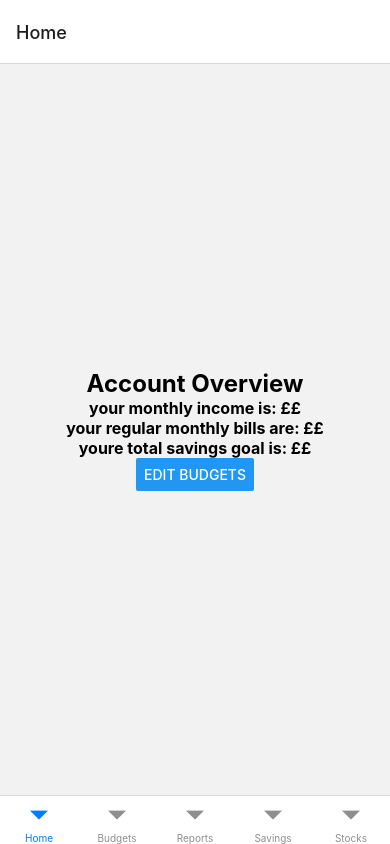
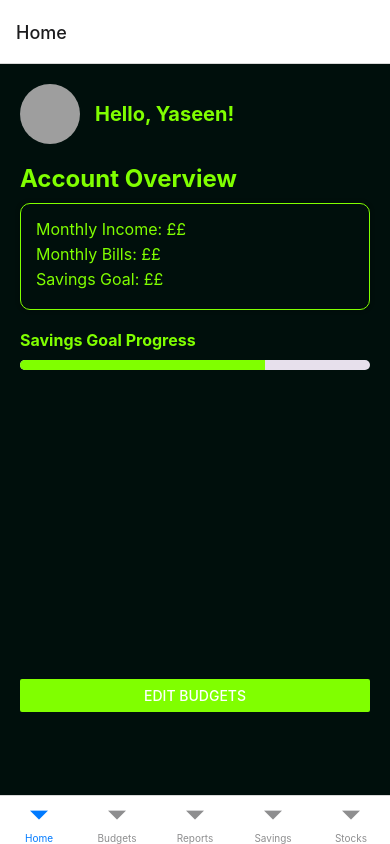
Before and after one commit to yasfeh12/moneywise--frontend, a React Native app: screen /Main in a window 390 px wide. Built offline with nearby package versions, Linux system fonts and the light colour scheme; grey boxes are pictures that could not be loaded.

Commit message:
added more functionality and strylings to the template

```diff
--- a/package.json
+++ b/package.json
@@ -19,6 +19,7 @@
     "react-dom": "18.2.0",
     "react-native": "0.74.5",
     "react-native-chart-kit": "^6.12.0",
+    "react-native-confetti-cannon": "^1.5.2",
     "react-native-paper": "^5.12.5",
     "react-native-safe-area-context": "4.10.5",
     "react-native-screens": "3.31.1",
--- a/screens/BudgetScreen.js
+++ b/screens/BudgetScreen.js
@@ -1,51 +1,142 @@
 import React, { useState } from "react";
-import { View, Text, TextInput, Button, StyleSheet } from "react-native";
+import {
+  View,
+  Text,
+  TextInput,
+  Button,
+  StyleSheet,
+  Picker,
+  Switch,
+} from "react-native";
 import { ProgressBar } from "react-native-paper";
 
 const BudgetScreen = () => {
   const [expense, setExpense] = useState("");
+  const [category, setCategory] = useState("Food");
+  const [isEssential, setIsEssential] = useState(false);
   const [progress, setProgress] = useState(0.4);
+
+  const categories = [
+    "Food",
+    "Clothes",
+    "Childcare",
+    "Animal Care",
+    "Transportation",
+    "Entertainment",
+    "Health",
+    "Utilities",
+    "Housing",
+    "Groceries",
+    "Other",
+  ];
+
+  const handleAddExpense = () => {
+    console.log({
+      expense,
+      category,
+      isEssential: isEssential ? "Essential" : "Non-Essential",
+    });
+    setExpense("");
+    setCategory("Food");
+    setIsEssential(false);
+  };
 
   return (
     <View style={styles.container}>
       <Text style={styles.title}>Budget</Text>
-
       <View style={styles.card}>
-        <Text>Essential Expenses</Text>
-        <ProgressBar progress={progress} color="green" />
+        <Text style={styles.cardTitle}>Essential Expenses</Text>
+        <ProgressBar progress={progress} color="#80FF00" />
       </View>
-
       <View style={styles.card}>
-        <Text>Non-Essential Expenses</Text>
+        <Text style={styles.cardTitle}>Non-Essential Expenses</Text>
         <ProgressBar progress={progress} color="orange" />
       </View>
-
       <TextInput
-        placeholder="Enter Expense"
+        placeholder="Enter price £££"
+        placeholderTextColor="#80FF00"
         style={styles.input}
+        keyboardType="numeric"
         value={expense}
         onChangeText={setExpense}
       />
-      <Button title="Add Expense" onPress={() => {}} />
+      <Picker
+        selectedValue={category}
+        style={styles.picker}
+        onValueChange={(itemValue) => setCategory(itemValue)}
+      >
+        {categories.map((category) => (
+          <Picker.Item key={category} label={category} value={category} />
+        ))}
+      </Picker>
+      <View style={styles.switchContainer}>
+        <Text style={styles.switchLabel}>Essential Expense</Text>
+        <View style={styles.switchWrapper}>
+          <Switch
+            value={isEssential}
+            onValueChange={setIsEssential}
+            trackColor={{ false: "#767577", true: "#80FF00" }}
+            thumbColor={isEssential ? "#80FF00" : "#f4f3f4"}
+            style={styles.switch}
+          />
+        </View>
+      </View>
+      <Button title="Add Expense" onPress={handleAddExpense} color="#80FF00" />{" "}
     </View>
   );
 };
 
 const styles = StyleSheet.create({
-  container: { flex: 1, padding: 20 },
-  title: { fontSize: 24, marginBottom: 20 },
+  container: {
+    flex: 1,
+    padding: 20,
+    backgroundColor: "#000F0C",
+  },
+  title: {
+    fontSize: 24,
+    marginBottom: 20,
+    color: "#80FF00",
+    fontWeight: "bold",
+  },
   card: {
     padding: 20,
-    backgroundColor: "#f8f8f8",
+    backgroundColor: "#000F0C",
     marginBottom: 20,
     borderRadius: 10,
+    borderColor: "#80FF00",
+    borderWidth: 2,
+  },
+  cardTitle: {
+    fontSize: 18,
+    color: "#80FF00",
+    marginBottom: 10,
   },
   input: {
     height: 40,
-    borderColor: "#ccc",
+    borderColor: "#80FF00",
     borderWidth: 1,
     paddingHorizontal: 10,
     marginBottom: 20,
+    color: "#80FF00",
+    backgroundColor: "#000F0C",
+  },
+  picker: {
+    height: 50,
+    marginBottom: 20,
+    color: "#80FF00",
+    backgroundColor: "#000F0C",
+  },
+  switchContainer: {
+    flexDirection: "row",
+    justifyContent: "space-between",
+    alignItems: "center",
+    marginBottom: 20,
+  },
+  switchLabel: {
+    color: "#80FF00",
+  },
+  switchWrapper: {
+    transform: [{ scale: 1.5 }],
   },
 });
 
--- a/screens/HomeScreen.js
+++ b/screens/HomeScreen.js
@@ -1,35 +1,98 @@
 import React from "react";
-import { View, Text, Button, StyleSheet } from "react-native";
+import {
+  View,
+  Text,
+  Button,
+  StyleSheet,
+  Image,
+  ScrollView,
+} from "react-native";
+import { ProgressBar } from "react-native-paper";
 
 const HomeScreen = ({ navigation }) => {
   return (
-    <View style={styles.container}>
+    <ScrollView style={styles.container}>
+      <View style={styles.profileSection}>
+        <Image
+          source={{ uri: "https://example.com/avatar.png" }}
+          style={styles.avatar}
+        />
+        <Text style={styles.welcome}>Hello, Yaseen!</Text>
+      </View>
+
       <Text style={styles.title}>Account Overview</Text>
-      <Text style={styles.info}>your monthly income is: ££</Text>
-      <Text style={styles.info}>your regular monthly bills are: ££</Text>
-      <Text style={styles.info}>youre total savings goal is: ££</Text>
+      <View style={styles.card}>
+        <Text style={styles.info}>Monthly Income: ££</Text>
+        <Text style={styles.info}>Monthly Bills: ££</Text>
+        <Text style={styles.info}>Savings Goal: ££</Text>
+      </View>
+
+      <Text style={styles.progressTitle}>Savings Goal Progress</Text>
+      <ProgressBar progress={0.7} color="#80FF00" style={styles.progressBar} />
 
       <Button
         title="Edit Budgets"
         onPress={() => navigation.navigate("Budgets")}
+        color="#80FF00"
       />
-    </View>
+    </ScrollView>
   );
 };
 
 const styles = StyleSheet.create({
   container: {
     flex: 1,
-    justifyContent: "center",
+    padding: 20,
+    backgroundColor: "#000F0C",
+  },
+  profileSection: {
+    flexDirection: "row",
     alignItems: "center",
+    marginBottom: 20,
+  },
+  avatar: {
+    width: 60,
+    height: 60,
+    borderRadius: 30,
+    marginRight: 15,
+  },
+  welcome: {
+    fontSize: 20,
+    fontWeight: "bold",
+    color: "#80FF00",
   },
   title: {
     fontSize: 24,
     fontWeight: "bold",
+    marginBottom: 10,
+    color: "#80FF00",
+  },
+  card: {
+    backgroundColor: "#000F0C",
+    padding: 15,
+    borderRadius: 10,
+    marginBottom: 20,
+    shadowColor: "#000",
+    shadowOpacity: 0.3,
+    shadowRadius: 5,
+    elevation: 5,
+    borderWidth: 1,
+    borderColor: "#80FF00",
   },
   info: {
     fontSize: 16,
+    marginBottom: 5,
+    color: "#80FF00",
+  },
+  progressTitle: {
+    fontSize: 16,
     fontWeight: "bold",
+    marginBottom: 10,
+    color: "#80FF00",
+  },
+  progressBar: {
+    height: 10,
+    borderRadius: 5,
   },
 });
 
--- a/screens/ReportScreen.js
+++ b/screens/ReportScreen.js
@@ -14,10 +14,12 @@ const styles = StyleSheet.create({
     flex: 1,
     justifyContent: "center",
     alignItems: "center",
+    backgroundColor: "#000F0C",
   },
   title: {
     fontSize: 24,
     fontWeight: "bold",
+    color: "#80FF00",
   },
 });
 
--- a/screens/SavingsScreen.js
+++ b/screens/SavingsScreen.js
@@ -9,39 +9,61 @@ const SavingsScreen = () => {
   return (
     <View style={styles.container}>
       <Text style={styles.title}>Savings Goals</Text>
-
       <View style={styles.card}>
-        <Text>Holiday Savings</Text>
-        <ProgressBar progress={progress} color="blue" />
-        <Button title="Delete" onPress={() => {}} />
+        <Text style={styles.cardTitle}>Holiday Savings</Text>
+        <ProgressBar progress={progress} color="#80FF00" />
+        <Button title="Delete" onPress={() => {}} color="#80FF00" />
       </View>
-
+      <View style={styles.addButtonContainer}>
+        <Button title="Add Goal" onPress={() => {}} color="#80FF00" />
+      </View>
       <TextInput
         placeholder="Add Saving Goal"
+        placeholderTextColor="#80FF00"
         style={styles.input}
         value={goal}
         onChangeText={setGoal}
       />
-      <Button title="Add Goal" onPress={() => {}} />
     </View>
   );
 };
 
 const styles = StyleSheet.create({
-  container: { flex: 1, padding: 20 },
-  title: { fontSize: 24, marginBottom: 20 },
+  container: {
+    flex: 1,
+    padding: 20,
+    backgroundColor: "#000F0C",
+  },
+  title: {
+    fontSize: 24,
+    marginBottom: 20,
+    color: "#80FF00",
+    fontWeight: "bold",
+  },
   card: {
     padding: 20,
-    backgroundColor: "#f8f8f8",
+    backgroundColor: "#000F0C",
     marginBottom: 20,
     borderRadius: 10,
+    borderColor: "#80FF00",
+    borderWidth: 2,
+  },
+  cardTitle: {
+    fontSize: 18,
+    color: "#80FF00",
   },
   input: {
     height: 40,
-    borderColor: "#ccc",
+    borderColor: "#80FF00",
     borderWidth: 1,
     paddingHorizontal: 10,
     marginBottom: 20,
+    color: "#80FF00",
+    backgroundColor: "#000F0C",
+  },
+  addButtonContainer: {
+    marginTop: 20,
+    marginBottom: 10,
   },
 });
 
--- a/screens/StockScreen.js
+++ b/screens/StockScreen.js
@@ -1,5 +1,6 @@
 import React from "react";
 import { View, Text, Button, StyleSheet } from "react-native";
+import { LineChart } from "react-native-chart-kit";
 
 const StockScreen = () => {
   return (
@@ -7,21 +8,53 @@ const StockScreen = () => {
       <Text style={styles.title}>Stocks</Text>
 
       <View style={styles.card}>
-        <Text>Apple (AAPL)</Text>
-        <Button title="Add to Favorites" onPress={() => {}} />
+        <Text style={styles.stockTitle}>Apple (AAPL)</Text>
+        <LineChart
+          data={{
+            labels: ["Jan", "Feb", "Mar", "Apr", "May"],
+            datasets: [{ data: [220, 210, 215, 230, 235] }],
+          }}
+          width={300}
+          height={200}
+          chartConfig={{
+            backgroundColor: "#000F0C",
+            backgroundGradientFrom: "#000F0C",
+            backgroundGradientTo: "#000F0C",
+            color: () => "#80FF00",
+            labelColor: () => "#80FF00",
+            strokeWidth: 2,
+          }}
+        />
+        <Button title="Add to Favorites" onPress={() => {}} color="#80FF00" />{" "}
       </View>
     </View>
   );
 };
 
 const styles = StyleSheet.create({
-  container: { flex: 1, padding: 20 },
-  title: { fontSize: 24, marginBottom: 20 },
+  container: {
+    flex: 1,
+    padding: 20,
+    backgroundColor: "#000F0C",
+  },
+  title: {
+    fontSize: 24,
+    marginBottom: 20,
+    color: "#80FF00",
+    fontWeight: "bold",
+  },
   card: {
     padding: 20,
-    backgroundColor: "#f8f8f8",
+    backgroundColor: "#000F0C",
     marginBottom: 20,
     borderRadius: 10,
+    borderColor: "#80FF00",
+    borderWidth: 2,
+  },
+  stockTitle: {
+    fontSize: 18,
+    color: "#80FF00",
+    marginBottom: 10,
   },
 });
 
--- a/screens/UserProfileScreen.js
+++ b/screens/UserProfileScreen.js
@@ -34,7 +34,6 @@ const UserProfileScreen = ({ navigation }) => {
       navigation.replace("Main");
     }
   };
-
   return (
     <View style={styles.container}>
       <View>
@@ -46,9 +45,16 @@ const UserProfileScreen = ({ navigation }) => {
         />
       </View>
       <Text style={styles.title}>Money-wise</Text>
-      <Button title="Sign Up" onPress={() => setSignUpModalVisible(true)} />
-      <Button title="Log In" onPress={() => setLoginModalVisible(true)} />
-
+      <Button
+        title="Sign Up"
+        onPress={() => setSignUpModalVisible(true)}
+        color="#80FF00"
+      />
+      <Button
+        title="Log In"
+        onPress={() => setLoginModalVisible(true)}
+        color="#80FF00"
+      />
       <Modal
         animationType="slide"
         transparent={true}
@@ -57,15 +63,17 @@ const UserProfileScreen = ({ navigation }) => {
       >
         <View style={styles.modalContainer}>
           <View style={styles.modalView}>
-            <Text>Sign Up</Text>
+            <Text style={styles.modalTitle}>Sign Up</Text>
             <TextInput
               placeholder="Username"
+              placeholderTextColor="#80FF00"
               style={styles.input}
               value={username}
               onChangeText={setUsername}
             />
             <TextInput
               placeholder="Password"
+              placeholderTextColor="#80FF00"
               style={styles.input}
               secureTextEntry
               value={password}
@@ -73,15 +81,26 @@ const UserProfileScreen = ({ navigation }) => {
             />
             <TextInput
               placeholder="Monthly Income"
+              placeholderTextColor="#80FF00"
               style={styles.input}
               value={monthlyIncome}
               onChangeText={setMonthlyIncome}
             />
-            <Button title="Submit" onPress={handleSignUpSubmit} />
+            <Button
+              title="Submit"
+              onPress={handleSignUpSubmit}
+              color="#80FF00"
+            />
+            <View style={styles.cancelButtonContainer}>
+              <Button
+                title="Cancel"
+                onPress={() => setSignUpModalVisible(false)}
+                color="#FF0000"
+              />
+            </View>
           </View>
         </View>
       </Modal>
-
       <Modal
         animationType="slide"
         transparent={true}
@@ -90,21 +109,34 @@ const UserProfileScreen = ({ navigation }) => {
       >
         <View style={styles.modalContainer}>
           <View style={styles.modalView}>
-            <Text>Log In</Text>
+            <Text style={styles.modalTitle}>Log In</Text>
             <TextInput
               placeholder="Username"
+              placeholderTextColor="#80FF00"
               style={styles.input}
               value={username}
               onChangeText={setUsername}
             />
             <TextInput
               placeholder="Password"
+              placeholderTextColor="#80FF00"
               style={styles.input}
               secureTextEntry
               value={password}
               onChangeText={setPassword}
             />
-            <Button title="Submit" onPress={handleLoginSubmit} />
+            <Button
+              title="Submit"
+              onPress={handleLoginSubmit}
+              color="#80FF00"
+            />
+            <View style={styles.cancelButtonContainer}>
+              <Button
+                title="Cancel"
+                onPress={() => setLoginModalVisible(false)}
+                color="#FF0000"
+              />
+            </View>
           </View>
         </View>
       </Modal>
@@ -113,27 +145,50 @@ const UserProfileScreen = ({ navigation }) => {
 };
 
 const styles = StyleSheet.create({
-  container: { flex: 1, justifyContent: "center", alignItems: "center" },
-  title: { fontSize: 24, marginBottom: 20 },
+  container: {
+    flex: 1,
+    justifyContent: "center",
+    alignItems: "center",
+    backgroundColor: "#000F0C",
+  },
+  title: {
+    fontSize: 24,
+    marginBottom: 20,
+    color: "#80FF00",
+    fontWeight: "bold",
+  },
   modalContainer: {
     flex: 1,
     justifyContent: "center",
     alignItems: "center",
-    backgroundColor: "rgba(0,0,0,0.5)",
+    backgroundColor: "rgba(0, 0, 0, 0.8)",
   },
   modalView: {
-    backgroundColor: "white",
+    backgroundColor: "#000F0C",
     padding: 20,
     borderRadius: 10,
     width: "80%",
+    borderColor: "#80FF00",
+    borderWidth: 2,
+  },
+  modalTitle: {
+    fontSize: 18,
+    marginBottom: 15,
+    color: "#80FF00",
+    fontWeight: "bold",
   },
   input: {
     height: 40,
-    borderColor: "#ccc",
+    borderColor: "#80FF00",
     borderWidth: 1,
     marginBottom: 12,
     paddingHorizontal: 10,
+    color: "#80FF00",
     width: "100%",
+    backgroundColor: "#000F0C",
+  },
+  cancelButtonContainer: {
+    marginTop: 10,
   },
 });
 
```
Also changed, not shown: 2 other files (tests, documents, lock files or other folders).
